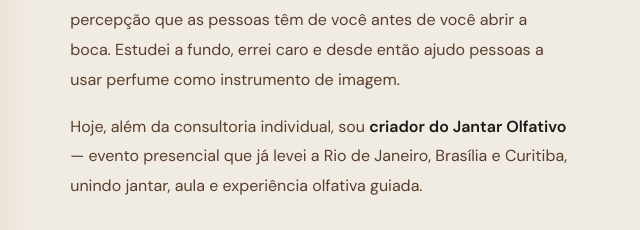
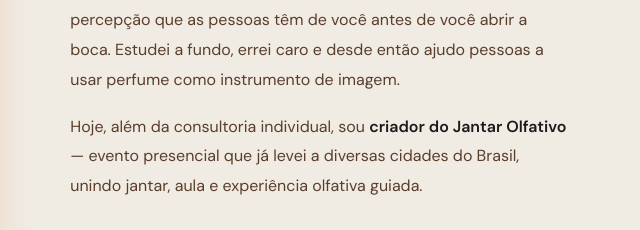
Before and after one commit to vguerise/vguerise, a website: page index.html in a window 1280 px wide. Shown: the part 2173-2403 px from the top of the page, 587-1227 px from the left. Drawn offline with nearby package versions, Linux system fonts and the light colour scheme; a web font is replaced by a local one.

Commit message:
Generaliza cidades do Jantar Olfativo na secao Sobre mim

```diff
--- a/index.html
+++ b/index.html
@@ -1088,7 +1088,7 @@
                     <p class="sobre-text">Internacionalista de formação, trabalho com clientes high profile desde o início da carreira e aprendi cedo que <strong>a imagem comunica antes da primeira palavra</strong>.</p>
                     <p class="sobre-text">Em 2022, recebi um perfume de presente. Comecei a usar sem pretensão. O primeiro elogio veio. Depois o segundo. Na semana seguinte me perguntavam qual era. <strong>Era um Vibrant Leather da Zara.</strong></p>
                     <p class="sobre-text">Ali entendi o que poucos falam: a fragrância certa muda a percepção que as pessoas têm de você antes de você abrir a boca. Estudei a fundo, errei caro e desde então ajudo pessoas a usar perfume como instrumento de imagem.</p>
-                    <p class="sobre-text">Hoje, além da consultoria individual, sou <strong>criador do Jantar Olfativo</strong> — evento presencial que já levei a Rio de Janeiro, Brasília e Curitiba, unindo jantar, aula e experiência olfativa guiada.</p>
+                    <p class="sobre-text">Hoje, além da consultoria individual, sou <strong>criador do Jantar Olfativo</strong> — evento presencial que já levei a diversas cidades do Brasil, unindo jantar, aula e experiência olfativa guiada.</p>
                     <div class="sobre-pillars">
                         <div class="pillar">
                             <div class="pillar-title">Diagnóstico real</div>
```
